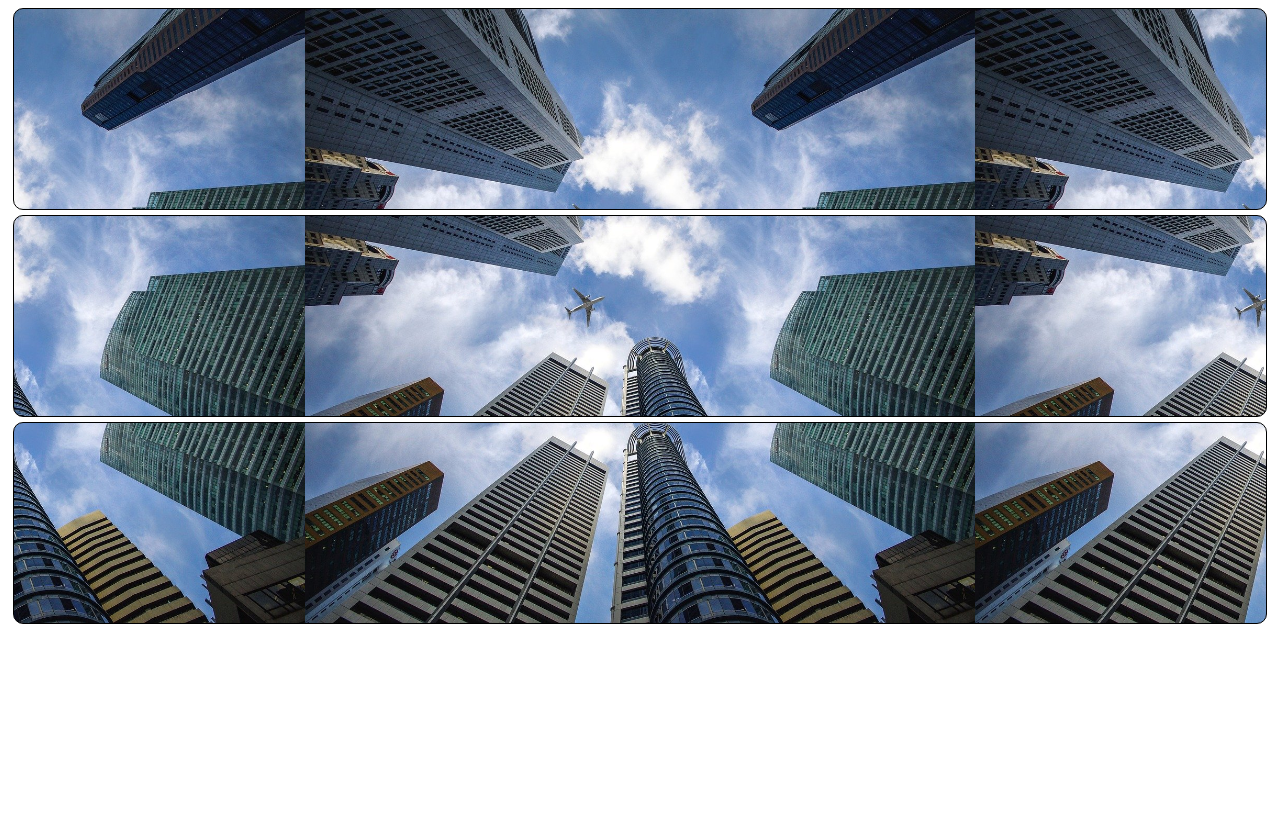
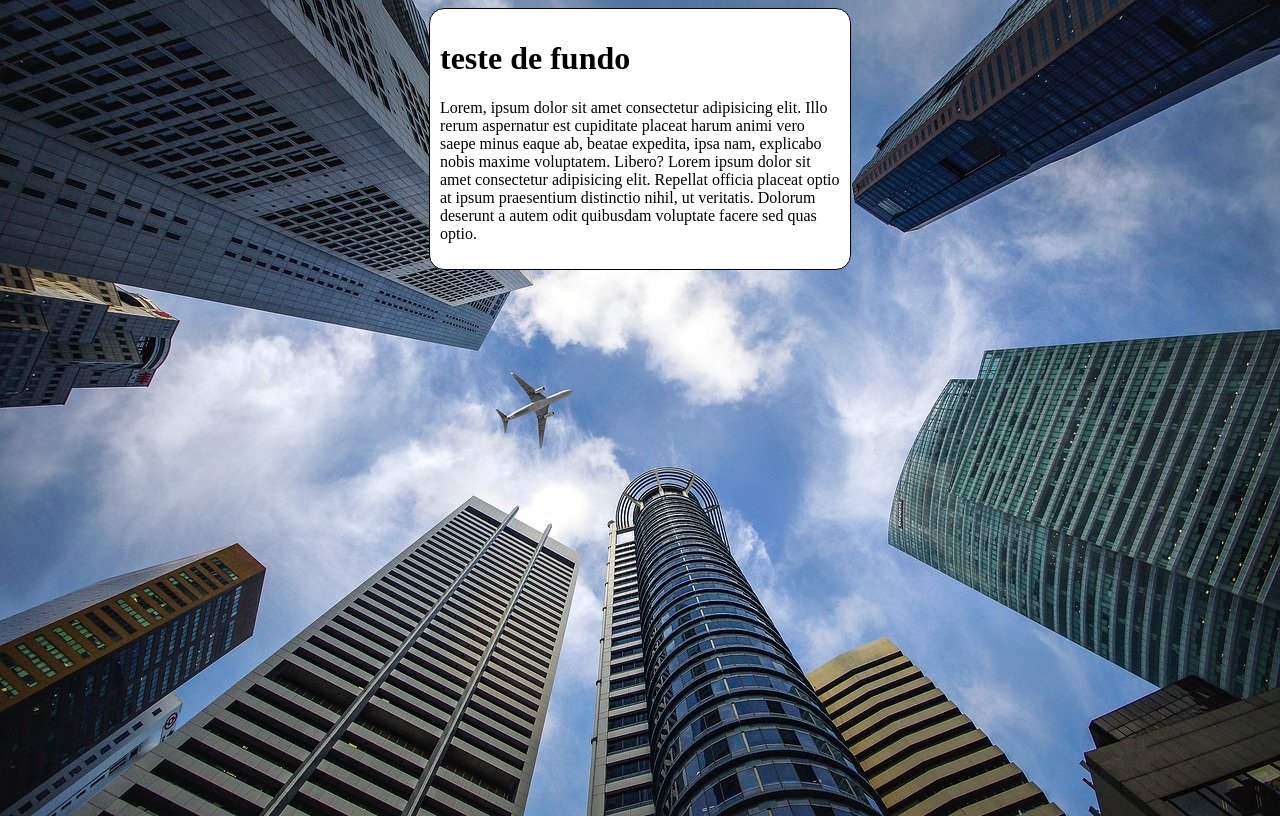
Before and after one commit to Brunolopesgomes/html-css, a plain HTML site: page exercicios/ex022/fundo006.html in a window 1280 px wide. Drawn offline with Linux system fonts and the light colour scheme.

Commit message:
atualizei

```diff
--- a/exercicios/ex022/fundo006.html
+++ b/exercicios/ex022/fundo006.html
@@ -6,70 +6,54 @@
     <title>Teste de posições</title>
 
 <style>
+body{
+height: 100vh;
 
-.quadrado{
-border: 1px solid black;
-height: 200px;
-margin: 5px;
-border-radius: 10px;
+background-color: rgb(157, 157, 225);
+background-image: url(imagens/wallpaper002.jpg);
+
+background-position: center top;
+background-repeat: no-repeat;
+
+background-size: cover ;
 
 
 
 
 }
-#q1{
 
-background-image: url(imagens/wallpaper002.jpg);
+main{
 
-background-position: top;
-background-size: 670px;
+background-color: white;
+width: 400px;
+padding: 10px;
+margin: auto;
+border: 1px solid black;
+border-radius: 15px;
+
 
 
 }
 
 
+</style>
 
+</head>
+<body>
+    <main>
 
+  <h1>teste de fundo</h1>
 
-#q2{
-    background-image: url(imagens/wallpaper002.jpg);
+<p>
+Lorem, ipsum dolor sit amet consectetur adipisicing elit. Illo rerum aspernatur est cupiditate placeat harum animi vero saepe minus eaque ab, beatae expedita, ipsa nam, explicabo nobis maxime voluptatem. Libero?
 
-background-position:center;
+Lorem ipsum dolor sit amet consectetur adipisicing elit. Repellat officia placeat optio at ipsum praesentium distinctio nihil, ut veritatis. Dolorum deserunt a autem odit quibusdam voluptate facere sed quas optio.
+</p>
 
-background-size: 670px;
+    </main>
 
 
 
 
-}
-#q3{
-
-    background-image: url(imagens/wallpaper002.jpg);
-
-background-position: bottom;
-
-background-size: 670px;
-
-}
-
-
-
-
-
-
-</style>
-
-
-
-
-</head>
-<body>
-
-
-<div class="quadrado" id="q1"></div>
-<div class="quadrado" id="q2"></div>
-<div class="quadrado" id="q3"></div>
-
-
 </body>
 </html>
```
